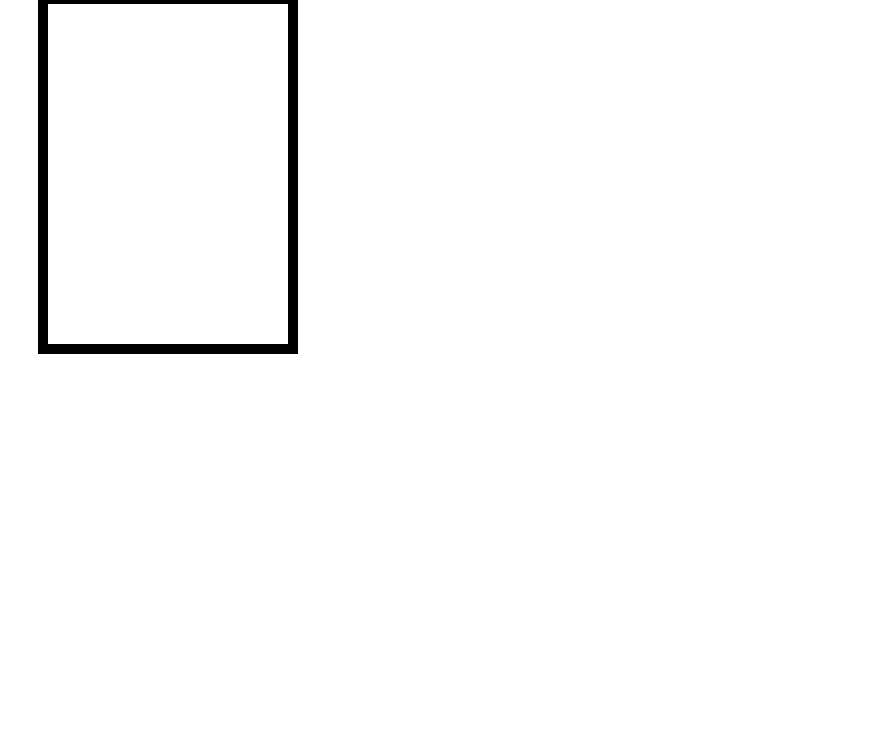
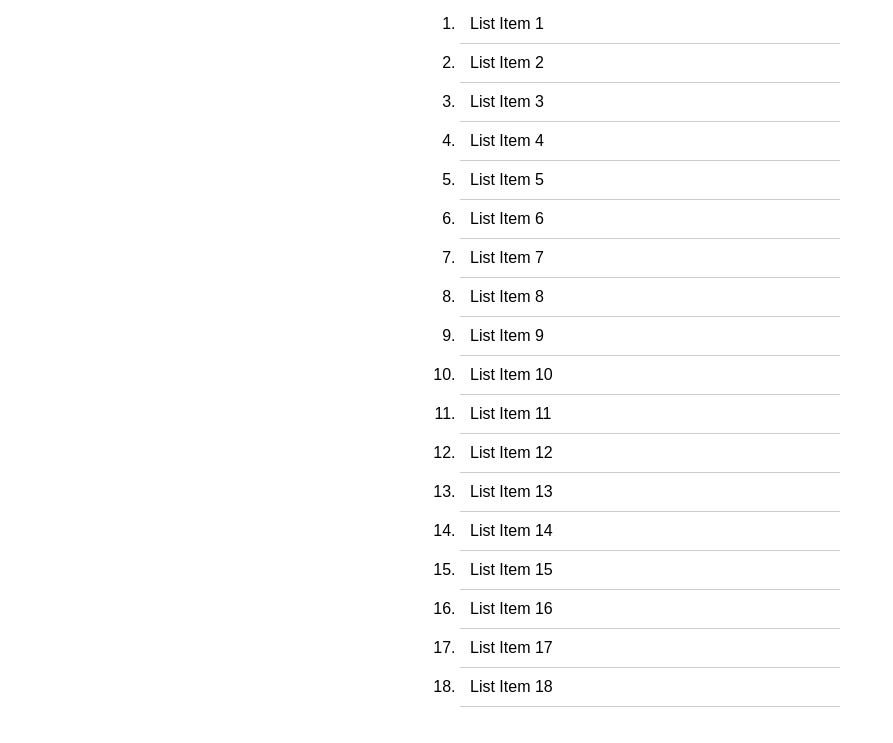
Before and after one commit to acciojob/infinite-scroll-vamshithallapalli, a website: page main.html in a window 1280 px wide. Shown: the part 83-826 px from the top of the page, without its empty margins (0-893 px from the left). Before the commit the page ends 800 px from the top, so only its background shows below. Drawn offline with Linux system fonts and the light colour scheme.

Commit message:
created a submission

```diff
--- a/main.html
+++ b/main.html
@@ -5,13 +5,12 @@
     <meta http-equiv="X-UA-Compatible" content="IE=edge" />
     <meta name="viewport" content="width=device-width, initial-scale=1.0" />
     <link rel="stylesheet" href="./styles.css" type="text/css" />
-
-    <title>Document</title>
+    <title>Infinite Scroll</title>
   </head>
   <body>
     <h2>Infinite Scroll</h2>
     <main>
-      <ol id="infi-list"></ol>
+      <ol id="list"></ol>
     </main>
     <script src="./script.js"></script>
   </body>
--- a/script.js
+++ b/script.js
@@ -1 +1,26 @@
-//your code here!
+// Select the list element
+const list = document.getElementById("list");
+
+// Keep track of how many items are currently in the list
+let itemCount = 0;
+
+// Function to add a given number of list items
+function addItems(num) {
+  for (let i = 0; i < num; i++) {
+    itemCount++;
+    const li = document.createElement("li");
+    li.textContent = `List Item ${itemCount}`;
+    list.appendChild(li);
+  }
+}
+
+// Add the first 10 items on page load
+addItems(10);
+
+// Detect when the user scrolls to the bottom of the page
+window.addEventListener("scroll", () => {
+  // When user is near bottom of the page
+  if (window.innerHeight + window.scrollY >= document.body.offsetHeight - 5) {
+    addItems(2); // Add 2 more items automatically
+  }
+});
--- a/styles.css
+++ b/styles.css
@@ -1,16 +1,19 @@
-#infi-list {
-  width: 200px;
-  height: 300px;
-  overflow: auto;
+body {
+  font-family: Arial, sans-serif;
+  margin: 0;
+  padding: 20px;
+}
 
-  margin: 30px;
-  padding: 20px;
-  border: 10px solid black;
+main {
+  max-width: 400px;
+  margin: 0 auto;
 }
+
+ol {
+  padding-left: 20px;
+}
+
 li {
   padding: 10px;
-  list-style-type: none;
+  border-bottom: 1px solid #ccc;
 }
-li:hover {
-  background: #ccc;
-}
```
